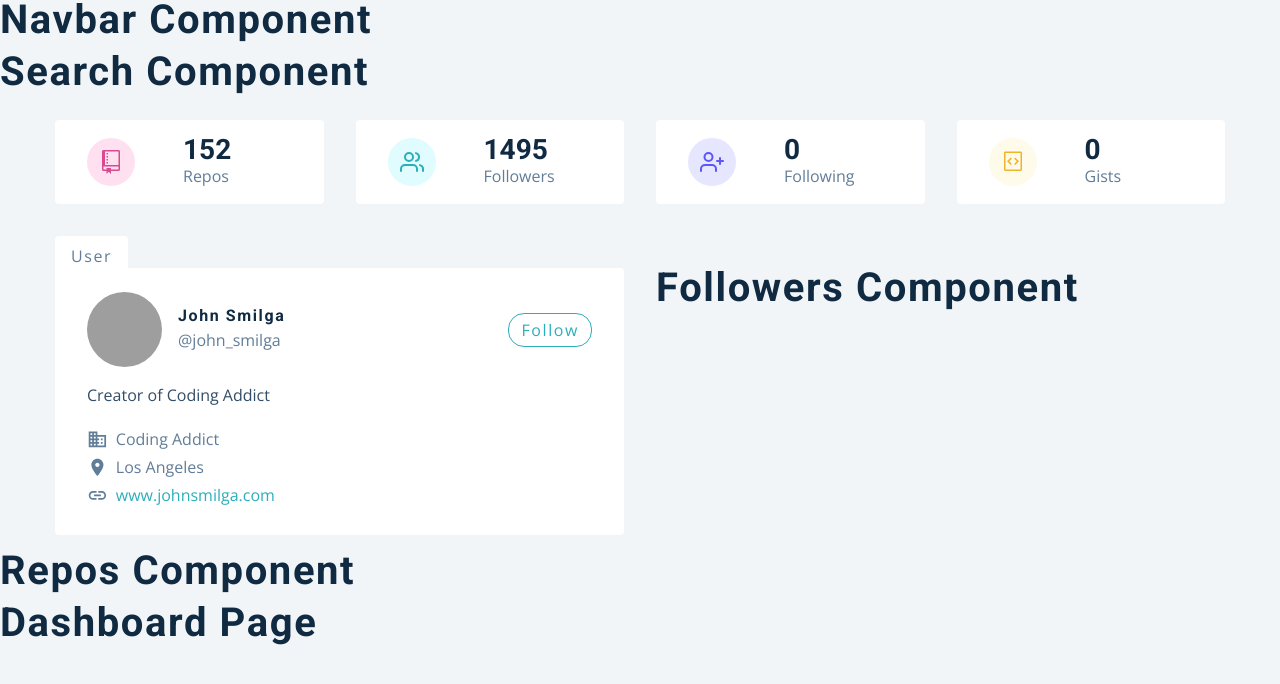
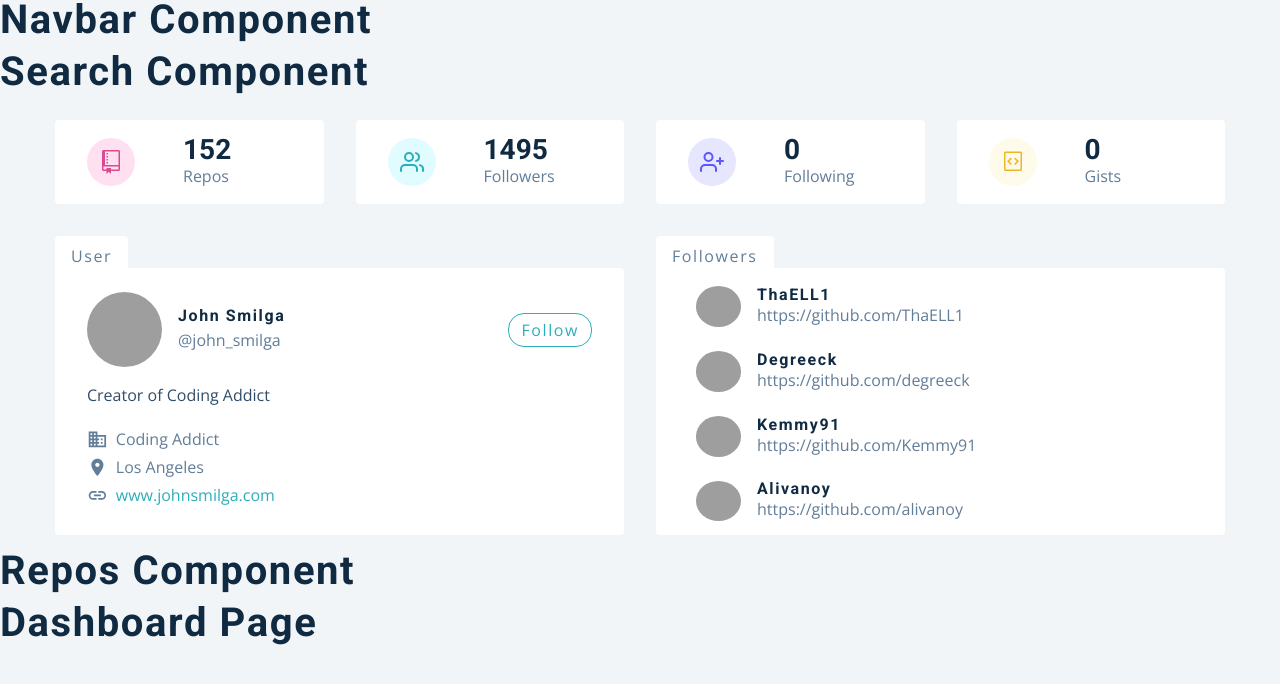
Before and after one commit to Andrew-ukr/react-github-users, a React (Create React App) app: page / in a window 1280 px wide. Shown: the top 684 px of the page. Built offline with nearby package versions, Linux system fonts and the light colour scheme; grey boxes are pictures that could not be loaded.

Commit message:
filled Followers component

```diff
--- a/src/components/Followers.js
+++ b/src/components/Followers.js
@@ -1,9 +1,28 @@
-import React from 'react';
-import { GithubContext } from '../context/context';
-import styled from 'styled-components';
+import React, { useContext } from "react";
+import { GithubContext } from "../context/context";
+import styled from "styled-components";
 
 const Followers = () => {
-  return <h2>followers component</h2>;
+  const { followers } = useContext(GithubContext);
+
+  return (
+    <Wrapper>
+      <div className="followers">
+        {followers.map((folower, i) => {
+          const { avatar_url, html_url, id, login } = folower;
+          return (
+            <article key={id}>
+              <img src={avatar_url} alt={login} />
+              <div>
+                <h4>{login}</h4>
+                <a href={html_url}>{html_url}</a>
+              </div>
+            </article>
+          );
+        })}
+      </div>
+    </Wrapper>
+  );
 };
 
 const Wrapper = styled.article`
@@ -14,7 +33,7 @@ const Wrapper = styled.article`
   position: relative;
 
   &::before {
-    content: ' followers';
+    content: " followers";
     position: absolute;
     top: 0;
     left: 0;
```
